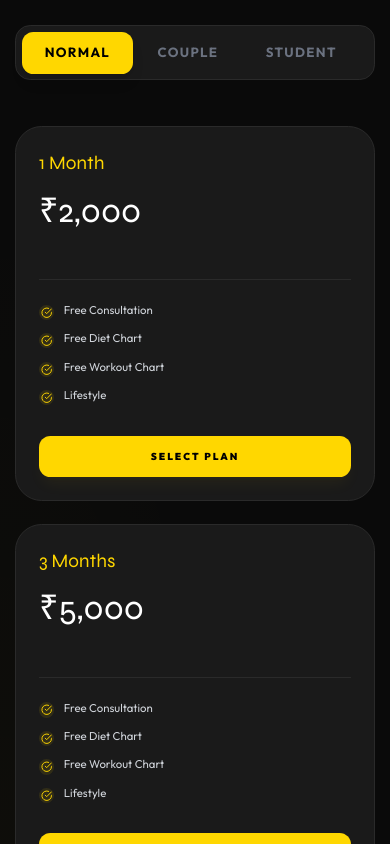
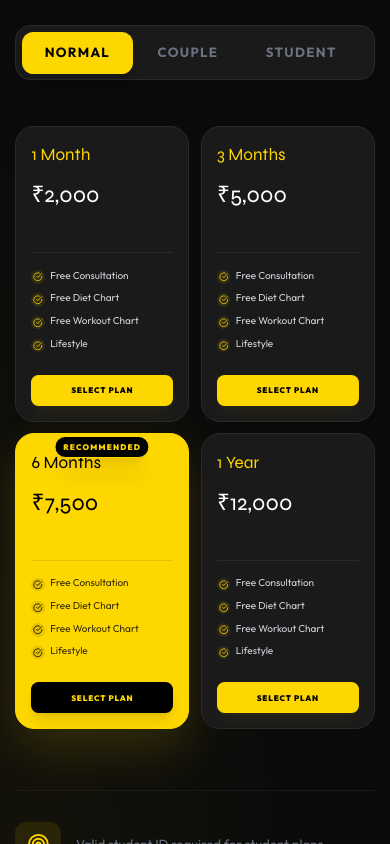
Before and after one commit to Younus00007/Arrow_Fitness, a React (Vite) app: page / in a window 390 px wide. Shown: the part 4620-5464 px from the top of the page. Built offline with nearby package versions, Linux system fonts and the light colour scheme.

Commit message:
updated grid

```diff
--- a/src/App.jsx
+++ b/src/App.jsx
@@ -213,7 +213,7 @@ const COACHES = [
     role: "Fitness and BodyBuilding Coach",
     specialty: "High-Intensity Functional Training",
     experience: "15 Years Experience",
-    bio: "Former National Bodybuilder | Bodybuilding & Fitness Coach",
+    bio: "Former National Bodybuilder | Bodybuilding & Fitness Coach | Helping people achieve their health and fitness goals through proper training, discipline, and healthy lifestyle guidance 💪.",
     image: coachSabarikanth
   },
   {
@@ -711,7 +711,7 @@ function Pricing({ setSelectedPlan }) {
           </div>
         </motion.div>
 
-        <div className="grid grid-cols-1 md:grid-cols-2 lg:grid-cols-4 gap-6" style={{ perspective: 1500 }}>
+        <div className="grid grid-cols-2 md:grid-cols-2 lg:grid-cols-4 gap-3 sm:gap-6" style={{ perspective: 1500 }}>
           {PLANS.map((plan, i) => {
             const currentPrice = plan.prices[tier];
             const originalNormalPrice = plan.prices.normal;
@@ -720,19 +720,19 @@ function Pricing({ setSelectedPlan }) {
             return (
               <TiltCard key={plan.label}
                 initial={{ opacity: 0, y: 40 }} whileInView={{ opacity: 1, y: 0 }} viewport={{ once: true }} transition={{ delay: i * 0.1 }}
-                className={`rounded-[1.75rem] p-6 flex flex-col h-full border transition-all duration-500 ${plan.popular
+                className={`rounded-[1.25rem] sm:rounded-[1.75rem] p-4 sm:p-6 flex flex-col h-full border transition-all duration-500 ${plan.popular
                   ? 'bg-yellow-400 text-black border-yellow-400 shadow-[0_20px_50px_rgba(255,215,0,0.15)]'
                   : 'bg-[#1A1A1A] border-[#2a2a2a] text-white hover:border-yellow-400/30'}`}>
 
                 {plan.popular && (
-                  <div className="absolute -top-3.5 left-1/2 -track-x-1/2 bg-black text-yellow-400 text-[9px] font-black px-3 py-1 rounded-full uppercase tracking-[0.2em] border border-yellow-400 shadow-xl" style={{ transform: 'translateX(-50%)' }}>
+                  <div className="absolute -top-3.5 left-1/2 bg-black text-yellow-400 text-[8px] sm:text-[9px] font-black px-2 sm:px-3 py-1 rounded-full uppercase tracking-[0.15em] sm:tracking-[0.2em] border border-yellow-400 shadow-xl transform -translate-x-1/2">
                     Recommended
                   </div>
                 )}
 
-                <div className="mb-6">
-                  <p className={`font-display text-xl mb-3 ${plan.popular ? 'text-black' : 'text-yellow-400'}`}>{plan.label}</p>
-                  <div className="flex flex-col gap-1 min-h-[4rem] justify-center">
+                <div className="mb-4 sm:mb-6">
+                  <p className={`font-display text-lg sm:text-xl mb-2 sm:mb-3 ${plan.popular ? 'text-black' : 'text-yellow-400'}`}>{plan.label}</p>
+                  <div className="flex flex-col gap-1 min-h-[3rem] sm:min-h-[4rem] justify-center">
                     <div className="flex items-baseline gap-2 overflow-visible py-1">
                       <AnimatePresence mode="wait">
                         <motion.span
@@ -741,7 +741,7 @@ function Pricing({ setSelectedPlan }) {
                           animate={{ opacity: 1, y: 0 }}
                           exit={{ opacity: 0, y: -10 }}
                           transition={{ duration: 0.2 }}
-                          className="font-display text-4xl"
+                          className="font-display text-2xl sm:text-4xl"
                         >
                           ₹{currentPrice.toLocaleString('en-IN')}
                         </motion.span>
@@ -754,12 +754,12 @@ function Pricing({ setSelectedPlan }) {
                             initial={{ opacity: 0, x: -10 }}
                             animate={{ opacity: 1, x: 0 }}
                             exit={{ opacity: 0, x: 10 }}
-                            className="flex items-center gap-2"
+                            className="flex items-center gap-1.5 sm:gap-2"
                           >
-                            <span className={`text-xs line-through ${plan.popular ? 'text-black/40' : 'text-gray-500'}`}>
+                            <span className={`text-[10px] sm:text-xs line-through ${plan.popular ? 'text-black/40' : 'text-gray-500'}`}>
                               ₹{originalNormalPrice.toLocaleString('en-IN')}
                             </span>
-                            <span className={`text-[9px] font-bold px-1.5 py-0.5 rounded ${plan.popular ? 'bg-black/10 text-black' : 'bg-yellow-400/10 text-yellow-400'}`}>
+                            <span className={`text-[8px] sm:text-[9px] font-bold px-1 sm:px-1.5 py-0.5 rounded ${plan.popular ? 'bg-black/10 text-black' : 'bg-yellow-400/10 text-yellow-400'}`}>
                               SAVE ₹{(originalNormalPrice - currentPrice).toLocaleString('en-IN')}
                             </span>
                           </motion.div>
@@ -769,13 +769,13 @@ function Pricing({ setSelectedPlan }) {
                   </div>
                 </div>
 
-                <div className={`h-px w-full mb-6 ${plan.popular ? 'bg-black/10' : 'bg-[#2a2a2a]'}`} />
-
-                <ul className="space-y-3 flex-1">
+                <div className={`h-px w-full mb-4 sm:mb-6 ${plan.popular ? 'bg-black/10' : 'bg-[#2a2a2a]'}`} />
+
+                <ul className="space-y-2 sm:space-y-3 flex-1">
                   {plan.perks.map(perk => (
-                    <li key={perk} className="flex items-start gap-2.5 text-xs">
-                      <div className={`mt-0.5 p-0.5 rounded-full ${plan.popular ? 'bg-black/10' : 'bg-yellow-400/10'}`}>
-                        <CheckCircle className={`w-3 h-3 ${plan.popular ? 'text-black' : 'text-yellow-400'}`} />
+                    <li key={perk} className="flex items-start gap-1.5 sm:gap-2.5 text-[10px] sm:text-xs">
+                      <div className={`mt-0.5 p-0.5 rounded-full shrink-0 ${plan.popular ? 'bg-black/10' : 'bg-yellow-400/10'}`}>
+                        <CheckCircle className={`w-2.5 h-2.5 sm:w-3 sm:h-3 ${plan.popular ? 'text-black' : 'text-yellow-400'}`} />
                       </div>
                       <span className={`leading-snug ${plan.popular ? 'text-black/80' : 'text-gray-300'}`}>{perk}</span>
                     </li>
@@ -788,7 +788,7 @@ function Pricing({ setSelectedPlan }) {
                     setSelectedPlan(planName);
                     document.getElementById('contact')?.scrollIntoView({ behavior: 'smooth' });
                   }}
-                  className={`mt-8 w-full py-3.5 rounded-xl font-black text-[10px] uppercase tracking-[0.2em] transition-all duration-300 ${plan.popular
+                  className={`mt-6 sm:mt-8 w-full py-2.5 sm:py-3.5 rounded-lg sm:rounded-xl font-black text-[8px] sm:text-[10px] uppercase tracking-[0.1em] sm:tracking-[0.2em] transition-all duration-300 ${plan.popular
                     ? 'bg-black text-yellow-400 hover:scale-[1.02] shadow-lg'
                     : 'bg-yellow-400 text-black hover:bg-yellow-300 hover:scale-[1.02] shadow-lg shadow-yellow-400/5'}`}>
                   Select Plan
@@ -1041,7 +1041,7 @@ function Gallery() {
           <p className="text-gray-400 max-w-md">Take a virtual tour of our premium training zones and state-of-the-art recovery spaces. Entire gym premises are monitored with CCTV to ensure clients’ safety and comfort.</p>
         </motion.div>
 
-        <div className="grid grid-cols-1 md:grid-cols-2 lg:grid-cols-3 gap-6">
+        <div className="grid grid-cols-2 md:grid-cols-3 lg:grid-cols-4 gap-4 md:gap-6">
           {GALLERY_IMAGES.map((img, i) => (
             <motion.div
               key={img.id}
@@ -1052,9 +1052,9 @@ function Gallery() {
             >
               <TiltCard
                 onClick={() => setActiveImage(img)}
-                className="aspect-square bg-[#1A1A1A] border border-[#2a2a2a] rounded-[2rem] overflow-hidden group cursor-pointer hover:border-yellow-400/50 transition-all shadow-2xl relative"
+                className="aspect-square bg-[#1A1A1A] border border-[#2a2a2a] rounded-xl sm:rounded-[2rem] overflow-hidden group cursor-pointer hover:border-yellow-400/50 transition-all shadow-2xl relative"
               >
-                <div className="relative h-full w-full flex flex-col justify-end p-8 text-left">
+                <div className="relative h-full w-full flex flex-col justify-end p-4 sm:p-8 text-left">
                   {img.image ? (
                     <>
                       {/* Background Image */}
@@ -1070,9 +1070,9 @@ function Gallery() {
                     <>
                       {/* Glassmorphic Placeholder */}
                       <div className="absolute inset-0 bg-gradient-to-br from-white/[0.02] to-transparent" />
-                      <div className="absolute inset-0 flex flex-col items-center justify-center p-8 text-center">
-                        <div className="w-20 h-20 rounded-3xl bg-yellow-400/10 border border-yellow-400/20 flex items-center justify-center mb-6 group-hover:scale-110 transition-transform duration-500">
-                          <Star className="w-8 h-8 text-yellow-400/40 group-hover:text-yellow-400 transition-colors" />
+                      <div className="absolute inset-0 flex flex-col items-center justify-center p-4 sm:p-8 text-center">
+                        <div className="w-12 h-12 sm:w-20 sm:h-20 rounded-2xl sm:rounded-3xl bg-yellow-400/10 border border-yellow-400/20 flex items-center justify-center mb-3 sm:mb-6 group-hover:scale-110 transition-transform duration-500">
+                          <Star className="w-6 h-6 sm:w-8 sm:h-8 text-yellow-400/40 group-hover:text-yellow-400 transition-colors" />
                         </div>
                       </div>
                     </>
@@ -1080,13 +1080,13 @@ function Gallery() {
 
                   {/* Text Details */}
                   <div className="relative z-10">
-                    <span className="text-yellow-400/80 font-bold text-[10px] uppercase tracking-[0.3em] mb-2 block">{img.category}</span>
-                    <h3 className="text-white font-display text-2xl group-hover:text-yellow-400 transition-colors">{img.title}</h3>
+                    <span className="text-yellow-400/80 font-bold text-[8px] sm:text-[10px] uppercase tracking-[0.2em] sm:tracking-[0.3em] mb-1 sm:mb-2 block">{img.category}</span>
+                    <h3 className="text-white font-display text-sm sm:text-base md:text-2xl group-hover:text-yellow-400 transition-colors line-clamp-2">{img.title}</h3>
                   </div>
 
                   {/* View action overlay */}
-                  <div className="absolute inset-x-8 bottom-8 py-4 border-t border-white/5 opacity-0 group-hover:opacity-100 transition-opacity duration-500 z-10">
-                    <span className="text-gray-400 text-xs font-semibold uppercase tracking-widest flex items-center justify-start gap-2">
+                  <div className="absolute inset-x-4 sm:inset-x-8 bottom-4 sm:bottom-8 py-2 sm:py-4 border-t border-white/5 opacity-0 group-hover:opacity-100 transition-opacity duration-500 z-10 hidden sm:flex">
+                    <span className="text-gray-400 text-[10px] sm:text-xs font-semibold uppercase tracking-widest flex items-center justify-start gap-2">
                       <Zap className="w-3 h-3 text-yellow-400" />
                       View Image
                     </span>
@@ -1914,7 +1914,7 @@ function Footer() {
           <div>
             <p className="text-yellow-400 font-bold text-sm uppercase tracking-widest mb-4">Hours</p>
             <ul className="space-y-2 text-gray-500 text-sm">
-              <li>Mon – Sat : <span className="text-white">5:00 AM – 10:00 PM</span></li>
+              <li>Mon – Sat : <span className="text-white">5:30 AM – 10:00 PM</span></li>
               <li>Sunday: <span className="text-white"> Holiday </span></li>
             </ul>
           </div>
```
